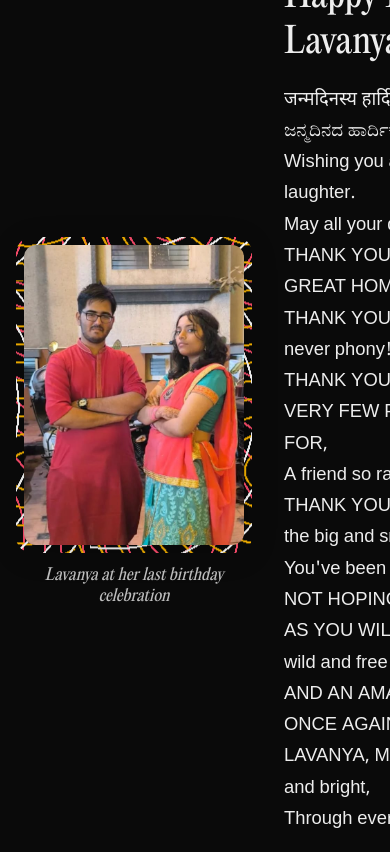
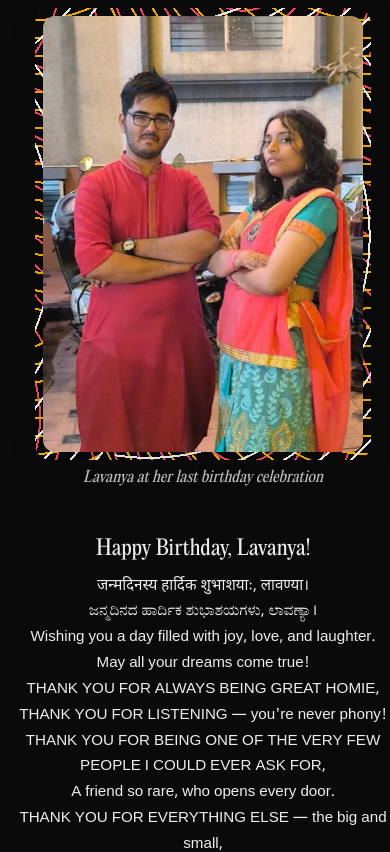
Before and after one commit to Ani07-05/bdayapp, a Next.js app: page /lavanya in a window 390 px wide. Shown: the top 852 px of the page. Built offline with nearby package versions, Linux system fonts and the light colour scheme.

Commit message:
fixed responsive issues

```diff
--- a/app/apoorv/page.tsx
+++ b/app/apoorv/page.tsx
@@ -1,6 +1,6 @@
 export default function ApoorvPage() {
   return (
-    <main className="bday-side-layout no-scroll">
+    <main className="bday-side-layout">
       <div className="confetti-blast">
         {Array.from({ length: 24 }).map((_, i) => (
           <span key={i} className={`confetti-piece confetti-piece-${i % 8}`}></span>
--- a/app/globals.css
+++ b/app/globals.css
@@ -154,16 +154,19 @@ body {
 
 .bday-side-layout {
   min-height: 100vh;
-  max-height: 100vh;
   background: #0a0a0a;
   color: #ededed;
   display: flex;
+  flex-direction: row;
   align-items: center;
   justify-content: center;
   gap: 3rem;
   padding: 2rem 1rem;
   flex-wrap: wrap;
   box-sizing: border-box;
+  width: 100vw;
+  max-width: 100vw;
+  margin: 0;
 }
 
 .bday-photo-figure {
@@ -234,14 +237,66 @@ body {
 }
 
 @media (max-width: 900px) {
+  .no-scroll {
+    overflow: visible !important;
+    max-height: none;
+  }
   .bday-side-layout {
     flex-direction: column;
     align-items: center;
-    gap: 2rem;
+    gap: 1.2rem;
+    padding: 0.5rem 0;
+    min-height: 100vh;
+    width: 100vw;
+    box-sizing: border-box;
+    margin: 0;
+  }
+  .bday-photo-figure {
+    margin-bottom: 0.5rem;
+    width: 100vw;
+    max-width: 100vw;
+    align-items: center;
+    display: flex;
+    flex-direction: column;
+  }
+  .bday-photo-rect {
+    width: 90vw;
+    max-width: 320px;
+    height: auto;
+    aspect-ratio: 11/15;
+    margin: 0 auto;
+    display: block;
+  }
+  .bday-photo-legend {
+    max-width: 95vw;
+    font-size: 0.95rem;
+    text-align: center;
+    margin: 0.5rem auto 0.8rem auto;
   }
   .bday-message-section {
     align-items: center;
-    max-width: 90vw;
+    max-width: 100vw;
+    width: 100vw;
+    padding: 0 0.5rem;
+    margin: 0;
+    display: flex;
+    flex-direction: column;
+    justify-content: flex-start;
+  }
+  .bday-heading {
+    font-size: 1.3rem;
+    text-align: center;
+    margin-bottom: 0.7rem;
+    margin-top: 0.5rem;
+  }
+  .bday-message-body, .small-message {
+    font-size: 0.95rem;
+    text-align: center;
+    word-break: break-word;
+    width: 100vw;
+    max-width: 100vw;
+    margin: 0 auto;
+    padding-bottom: 1.5rem;
   }
 }
 
```
